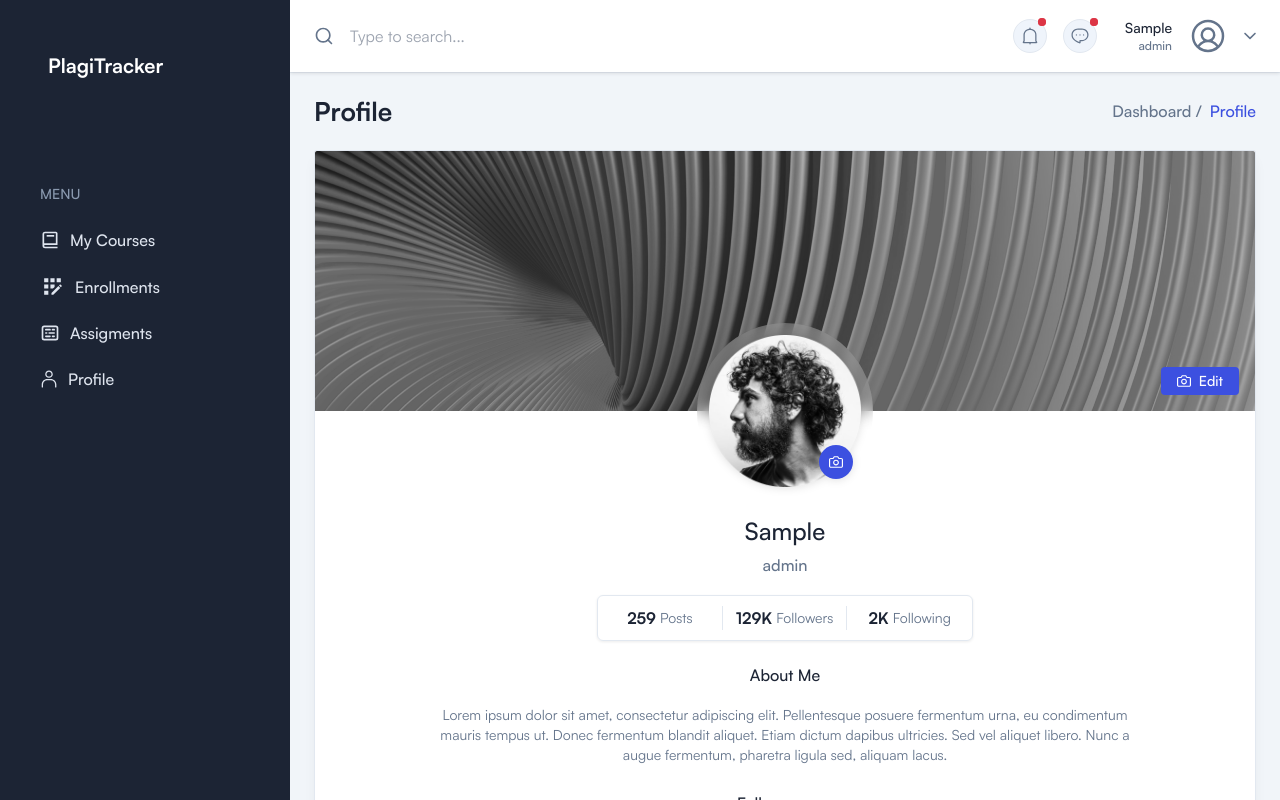
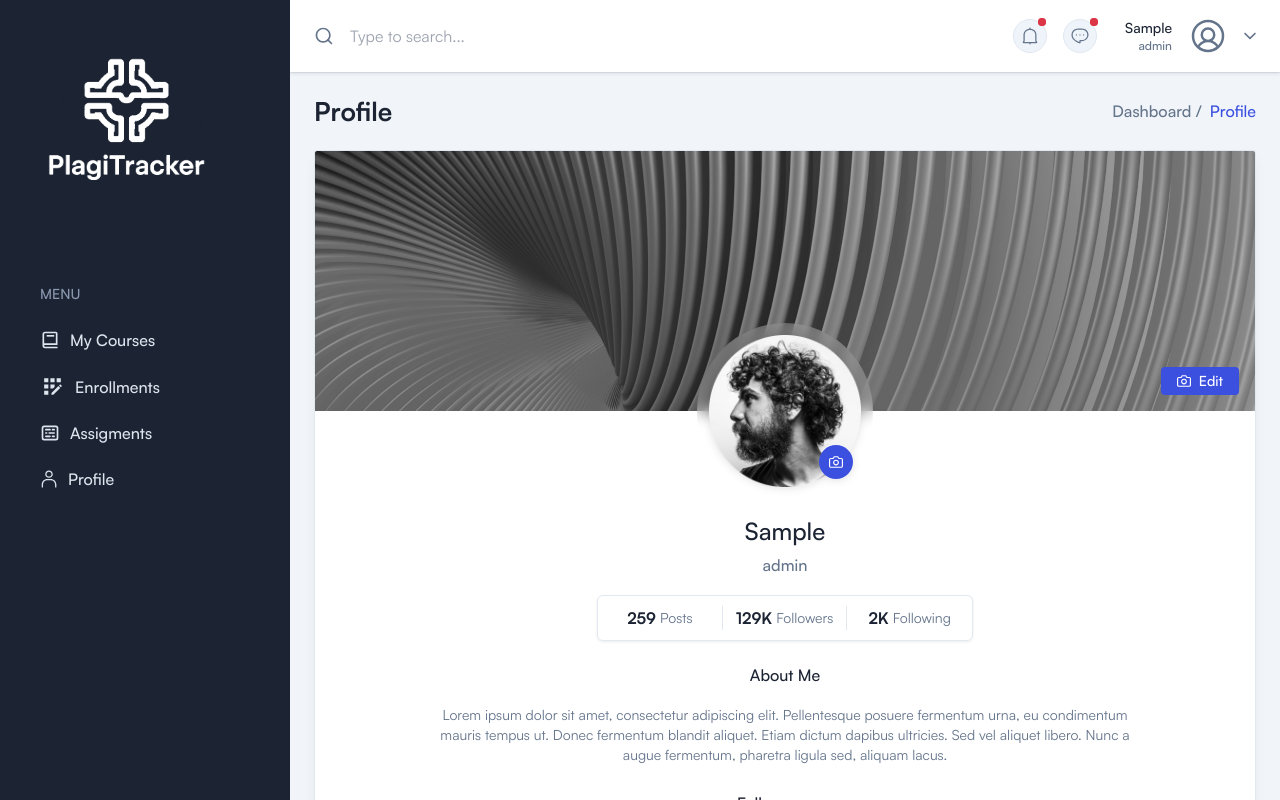
Before and after one commit to lfuis201/Plagitracker, a Vue app in the folder PlagiTrackerFrontend/: page /profile in a window 1280 px wide. Built offline with nearby package versions, Linux system fonts and the light colour scheme; sample sign-in values are in the browser's storage; what vue-sweetalert2, vue3-apexcharts would draw is missing.

Commit message:
update logo

```diff
--- a/PlagiTrackerFrontend/src/components/Sidebar/SidebarArea.vue
+++ b/PlagiTrackerFrontend/src/components/Sidebar/SidebarArea.vue
@@ -428,9 +428,12 @@ const menuGroups = ref([
   >
     <!-- SIDEBAR HEADER -->
     <div class="flex items-center justify-between gap-2 px-6 py-5.5 lg:py-6.5">
-      <div class="flex items-center justify-between gap-2 px-6 py-5.5 lg:py-6.5">
+      <div class="flex items-center justify-between gap-2 px-6 py-4 lg:py-6.5">
         <router-link to="/" class="flex items-center justify-center">
-          <span class="text-xl text-white font-bold">PlagiTracker</span>
+
+          <img src="../../assets/images/logo.png" alt="Logo" class="h-32 w-auto mr-2" /> <!-- Adjust the size with h-8 or your desired size -->
+
+
         </router-link>
       </div>
 
```
Also changed, not shown: PlagiTrackerFrontend/src/assets/images/logo.png (added).
